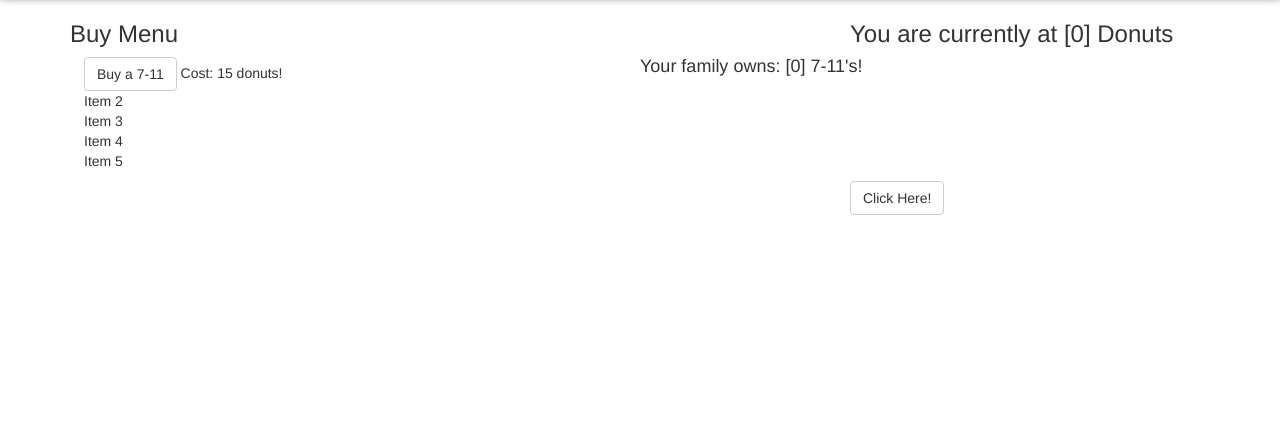
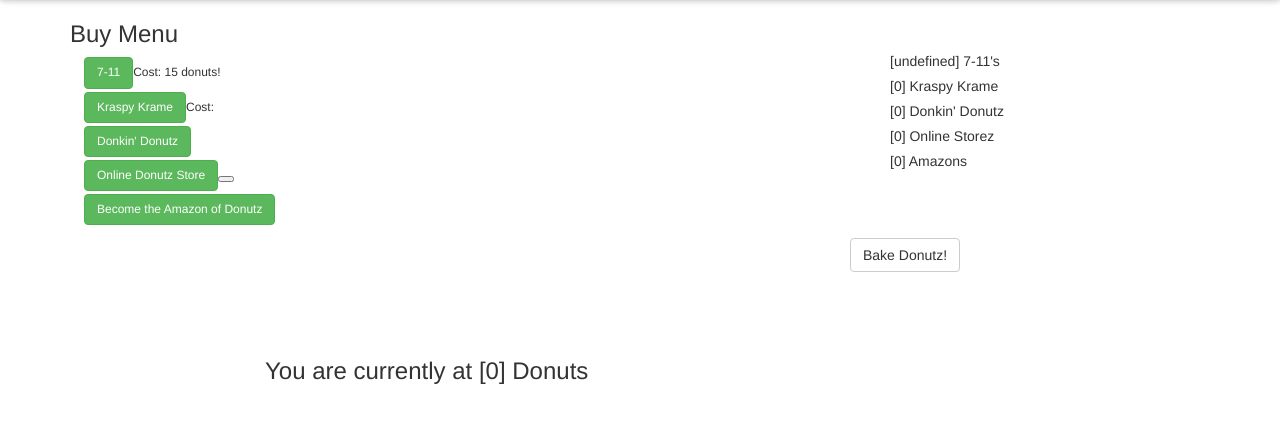
Before and after one commit to mliou8/clicker-game, a website: page app/index.html in a window 1280 px wide. Shown: the part 59-482 px from the top of the page. Drawn offline with nearby package versions, Linux system fonts and the light colour scheme.

Commit message:
factoring all stores to use increment function

```diff
--- a/app/app.js
+++ b/app/app.js
@@ -47,47 +47,63 @@
     isLoading: true,
     spinner: document.querySelector('.loader'),
     count: 0,
-    basicStores: 0,
+    storeOne: 0,
+    storeTwo: 0,
+    storeThree: 0,
+    storeFour: 0,
+    storeFive: 0,
   };
 
+  app.storeCost = {
+    storeOne: 15,
+    storeTwo: 50,
+    storeThree: 100,
+    storeFour: 200,
+    storeFive: 1000
+  }
 
   app.updateGameState = function () {
     setInterval(function () {
       app.updateScore();
       document.getElementById("scoreCounter").innerHTML = Math.floor(app.count);
-      document.getElementById("bStoreCounter").innerHTML = app.basicStores;
+      document.getElementById("storeOneCounter").innerHTML = app.basicStores;
     }, 350)
   }
 
   app.updateScore = function () {
-    app.count = app.count + (app.basicStores * .3)
+    app.count = app.count + (app.storeOne * .3) + (app.storeTwo * .5) + (app.storeThree * 1) + (app.storeFour * 1.2) + (app.storeFive * 2.5);
   }
 
   app.increment = function () {
-    app.count++;
     document.getElementById("scoreCounter").innerHTML = app.count;
+    e = e || window.event;
+    e = e.target || e.srcElement;
+    if (e.nodeName === 'BUTTON') {
+        alert(e.id);
+    }
   }
 
-  app.incrementStores = function () {
+  app.incrementStores = function (e) {
+    //
+    // if (app.count < 15) {
+    //   alert("You can't afford this sry");
+    // } else {
+    //   app.count = app.count - 15;
+    //   app.basicStores++;
+    // }
 
-    if (app.count < 15) {
-      alert("You can't afford this sry");
-    } else {
-      app.count = app.count - 15;
-      app.basicStores++;
-    }
-    document.getElementById("bStoreCounter").innerHTML = app.basicStores;
+    // console.log("Button clicked, id "+this.id+", text"+this.innerHTML);
+    // document.getElementById("bStoreCounter").innerHTML = app.basicStores;
   }
 
-  //Add listener onto increment button
-  document.getElementById('increment').addEventListener('click', function() {
-    app.increment();
-  });
+  //Adding store increment
+  $('increment, #store-1, #store-2, #store-3, #store-4, #store-5').on('click', function (e) {
+     app.increment(e);
+  })
+  // document.getElementById('store-1').addEventListener('click', function(e) {
+  //   app.incrementStores(e);
+  // });
 
-  //Add Listener onto basic store
-  document.getElementById('basic-store').addEventListener('click', function() {
-    app.incrementStores();
-  })
-
+  //Run turn cycle
   app.updateGameState();
 })();
--- a/app/index.html
+++ b/app/index.html
@@ -52,32 +52,39 @@
   <main class="main">
     <div class="container">
       <div class="row">
-        <div class="col-xs-6 buy-menu">
+        <div class="col-xs-6 left buy-menu">
           <h3> Buy Menu </h3>
           <ul class="buy-list">
-            <li> <button class="btn btn-default" id="basic-store">Buy a 7-11 </button> Cost: 15 donuts! </li>
-            <li> Item 2 </li>
-            <li> Item 3 </li>
-            <li> Item 4 </li>
-            <li> Item 5 </li>
+            <li> <button class="btn btn-success" id="store-1">7-11</button>Cost: 15 donuts!</li>
+            <li> <button class="btn btn-success" id="store-2">Kraspy Krame</button>Cost:  </li>
+            <li> <button class="btn btn-success" id="store-3">Donkin' Donutz</button></li>
+            <li> <button class="btn btn-success" id="store-4">Online Donutz Store<button></li>
+            <li> <button class="btn btn-success" id="store-5">Become the Amazon of Donutz</button></li>
           </ul>
         </div>
-        <div class="col-xs-offset-2 col-xs-4 score-container">
-          <h3> You are currently at [<span id="scoreCounter">0</span>] Donuts </h3>
-        </div>
-        <div>
-          <h4>Your family owns: [<span id="bStoreCounter">0</span>] 7-11's! </h4>
+        <div class= "col-xs-offset-2 col-xs-4 right">
+          <ul class="store-list">
+            <li>[<span id="storeOneCounter">0</span>] 7-11's</li>
+            <li>[<span id="storeTwoCounter">0</span>] Kraspy Krame</li>
+            <li>[<span id="storeThreeCounter">0</span>] Donkin' Donutz</li>
+            <li>[<span id="storeFourCounter">0</span>] Online Storez</li>
+            <li>[<span id="storeFiveCounter">0</span>] Amazons</li>
+          </ul>
         </div>
       </div>
       <div class="row">
         <div class="col-xs-offset-8 col-xs-2 main-click-container">
-          <button class="btn btn-default" id="increment">Click Here!</button>
+          <button class="btn btn-default" id="increment">Bake Donutz!</button>
         </div>
       </div>
       <div class="row">
+        <div class="col-xs-offset-2 col-xs-4 score-container">
+          <h3> You are currently at [<span id="scoreCounter">0</span>] Donuts </h3>
+        </div>
       </div>
     </div>
   </main>
+<script src="http://ajax.googleapis.com/ajax/libs/jquery/1.7.1/jquery.min.js" type="text/javascript"></script>
 <script src="app.js"> </script>
 </body>
 
--- a/app/styles/inline.css
+++ b/app/styles/inline.css
@@ -228,13 +228,35 @@
   border-radius: 1.5px;
 }
 
+.right {
+  display: block;
+  position: relative;
+  right: 0px;
+  top: 50px;
+  float: right;
+}
+
 .buy-list {
   padding-left: 14px;
   list-style: none;
+  font-size: 12px;
+}
+
+.buy-list .btn {
+  font-size: 12px;
 }
 
 .buy-list > li {
   text-align: left;
+  padding-bottom: 3px;
+}
+
+.store-list {
+  list-style-type: none;
+}
+
+.store-list > li {
+  padding-bottom: 5px;
 }
 
 .main-click-container {
```
